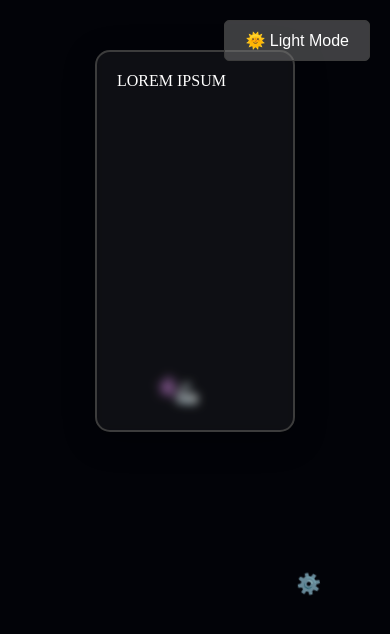
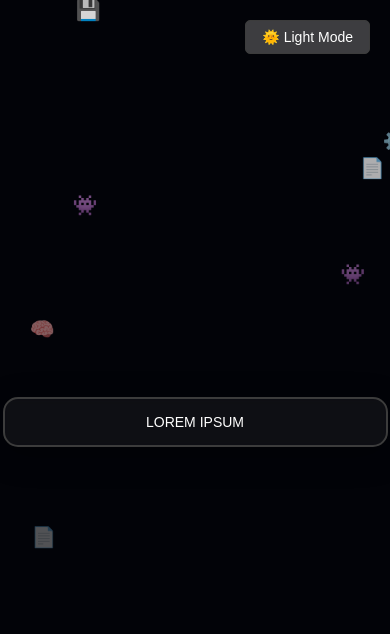
Before and after one commit to CarlosArantes53/Portifolio, a plain HTML site: page index.html in a window 390 px wide. Drawn offline with Linux system fonts and the light colour scheme.

Commit message:
reponsivity

```diff
--- a/index.html
+++ b/index.html
@@ -8,12 +8,16 @@
   <link rel="stylesheet" href="styles/home.css">
 </head>
 <body>
-  <button id="theme-toggle">🌞 Light Mode</button>
-  <div class="background">
-    <div class="portfolio-box">
-        LOREM IPSUM
+  <header>
+    <button id="theme-toggle">🌞 Light Mode</button>
+  </header>
+  <main>
+    <div class="background">
+      <div class="portfolio-box">
+          LOREM IPSUM
+      </div>
     </div>
-  </div>
+  </main>
 
   <script src="scripts/background.js"></script>
   <script src="scripts/theme-toggle.js"></script>
--- a/scripts/background.js
+++ b/scripts/background.js
@@ -9,7 +9,7 @@ function createShootingemoji() {
   emoji.innerHTML = randomEmoji;
 
   emoji.style.left = `${Math.random() * 100}%`;
-  emoji.style.top = `${Math.random() * 50}%`;
+  emoji.style.top = `-10%`;
 
   const duration = Math.random() * 5 + 5;
   emoji.style.animationDuration = `${duration}s`;
@@ -21,4 +21,4 @@ function createShootingemoji() {
   });
 }
 
-setInterval(createShootingemoji, 1000);
+setInterval(createShootingemoji, 500);
--- a/scripts/theme-toggle.js
+++ b/scripts/theme-toggle.js
@@ -1,7 +1,6 @@
 const toggleButton = document.getElementById('theme-toggle');
 const body = document.body;
 
-// Check for saved user preference in localStorage
 const currentTheme = localStorage.getItem('theme') || 'dark-mode';
 body.classList.add(currentTheme);
 
@@ -9,7 +8,6 @@ if (currentTheme === 'light-mode') {
   toggleButton.textContent = '🌚 Dark Mode';
 }
 
-// Toggle between light and dark mode
 toggleButton.addEventListener('click', () => {
   const isDarkMode = body.classList.contains('dark-mode');
   if (isDarkMode) {
--- a/styles/home.css
+++ b/styles/home.css
@@ -5,11 +5,12 @@ body, html {
   padding: 0;
   height: 100%;
   width: 100%;
-  overflow: hidden;
+  overflow-x: hidden;
+  font-family: Arial, sans-serif;
 }
 
 #theme-toggle {
-  position: absolute;
+  position: fixed;
   top: 20px;
   right: 20px;
   padding: 10px 20px;
@@ -24,11 +25,15 @@ body, html {
 }
 
 .background {
-  width: 100vw;
-  height: 100vh;
+  width: 100%;
+  min-height: 100vh;
   background: var(--background-dark);
   position: relative;
   overflow: hidden;
+  display: flex;
+  flex-direction: column;
+  align-items: center;
+  justify-content: center;
 }
 
 .portfolio-box {
@@ -38,38 +43,59 @@ body, html {
   backdrop-filter: blur(5px);
   -webkit-backdrop-filter: blur(5px);
   padding: 20px;
-  width: 40%;
-  height: 40%;
-  margin: 50px auto;
+  max-width: 800px;
+  width: 90%;
+  height: auto;
+  margin: 20px auto;
   position: relative;
   z-index: 1;
   color: var(--text-dark);
   border-radius: 15px;
+  text-align: center;
 }
 
-@keyframes shoot {
-  0% {
-    transform: translate(0, 0) rotate(0deg);
-    opacity: 1;
+
+@media (max-width: 600px) {
+  #theme-toggle {
+    font-size: 14px;
+    padding: 8px 16px;
   }
-  100% {
-    transform: translate(100vw, 100vh) rotate(360deg);
-    opacity: 0;
+
+  .portfolio-box {
+    width: 90%;
+    padding: 15px;
+    margin: 20px auto;
+    font-size: 14px;
+  }
+
+  .background {
+    height: 100%;
   }
 }
 
-.shooting-emoji {
-  position: absolute;
-  font-size: 20px;
-  animation: shoot 3s linear forwards;
+@media (min-width: 601px) and (max-width: 1024px) {
+  #theme-toggle {
+    font-size: 15px;
+    padding: 9px 18px;
+  }
+
+  .portfolio-box {
+    width: 70%;
+    padding: 18px;
+    margin: 30px auto;
+  }
 }
 
-@keyframes rotateemoji {
-  0% {
-    transform: rotate(0deg);
+@media (min-width: 1025px) {
+  #theme-toggle {
+    font-size: 16px;
+    padding: 10px 20px;
   }
-  100% {
-    transform: rotate(360deg);
+
+  .portfolio-box {
+    width: 40%;
+    padding: 20px;
+    margin: 50px auto;
   }
 }
 
@@ -104,3 +130,29 @@ body.light-mode .portfolio-box {
   border: 2px solid var(--border-light);
   color: var(--text-light);
 }
+
+@keyframes shoot {
+  0% {
+    transform: translate(0, -10vh);
+    opacity: 1;
+  }
+  100% {
+    transform: translate(0, 110vh);
+    opacity: 0;
+  }
+}
+
+.shooting-emoji {
+  position: absolute;
+  font-size: 20px;
+  animation: shoot 3s linear forwards;
+}
+
+@keyframes rotateemoji {
+  0% {
+    transform: rotate(0deg);
+  }
+  100% {
+    transform: rotate(360deg);
+  }
+}
```
